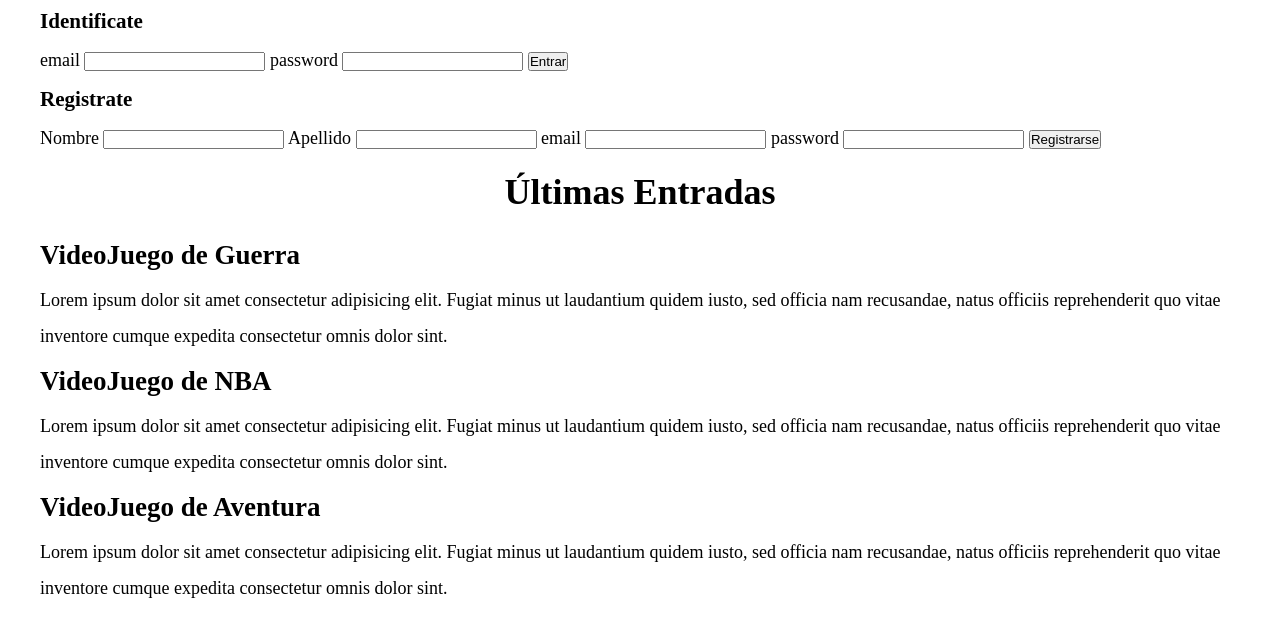
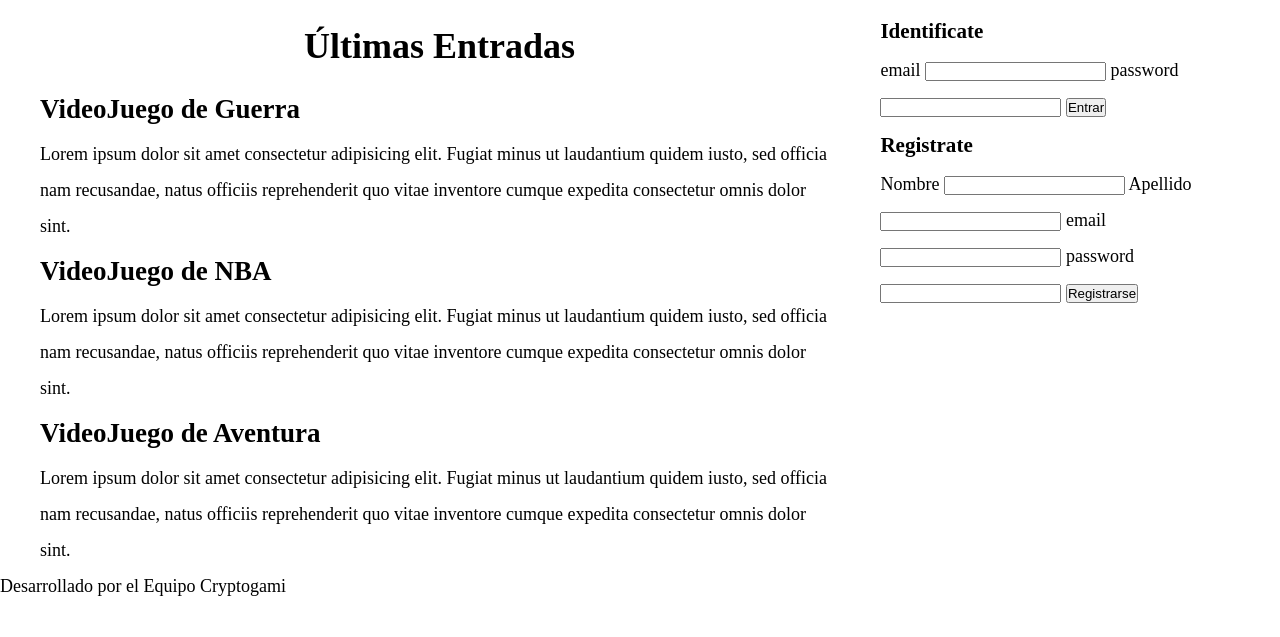
Before and after one commit to DrNykterstein/skeletonV, a PHP site: page / in a window 1280 px wide. Shown: the part 60-697 px from the top of the page. Run offline with PHP 8.4, Linux system fonts and the light colour scheme.

Commit message:
avance pequeño

```diff
--- a/assets/css/style.css
+++ b/assets/css/style.css
@@ -92,3 +92,31 @@ a{
     text-decoration: none;
 }
  /*** --- Listo el Header ---***/
+
+ /** -- Estilos al contenido principal y al formulario de login -- **/
+.contenido-principal{
+    padding-top:10px;
+    display: flex;
+    flex-wrap: wrap;/*Para que siempre se mantenga dentro del contenedor */
+}
+
+.entrada-blog,
+.sidebar{
+    flex: 0 0 100%;
+}
+
+.entrada-blog{
+    order:-1;
+}
+
+@media (min-width:768px){
+    .contenido-principal{
+        justify-content: space-between;
+    }
+    .entrada-blog{
+        flex-basis: 66.6%;
+    }
+    .sidebar{
+        flex-basis: calc(33.3% - 4rem);
+    }
+}
--- a/index.php
+++ b/index.php
@@ -29,7 +29,7 @@
     <!-- Encabezado con Menu, finalizado -->
 
     <!-- Contenido principal -->
-    <div class="contenedor">
+    <div class="contenedor contenido-principal"><!--Contenedor padre, para flexbox -->
         <!--Formulario para el login -->
         <aside class="sidebar">
             <div class="login block-aside"><!--Para loguearse -->
@@ -60,7 +60,7 @@
         </aside><!--sidebar -->
 
         <!--Contenido principal-->
-        <main class="principal">
+        <main class="entrada-blog">
             <h1>Últimas Entradas</h1>
             <article class="entrada">
                 <h2>VideoJuego de Guerra</h2>
@@ -82,12 +82,15 @@
                  laudantium quidem iusto, sed officia nam recusandae, natus officiis reprehenderit
                  quo vitae inventore cumque expedita consectetur omnis dolor sint.</p>
             </article>
-
-
         </main><!--Contenido principal -->
 
 
-    </div><!--Contenedor -->
+    </div><!--Contenedor y contenido principal -->
+
+    <!-- Pie de pagina -->
+    <footer class="pie-pagina">
+        <p>Desarrollado por el Equipo Cryptogami </p>
+    </footer>
 
 </body>
 </html>
```
